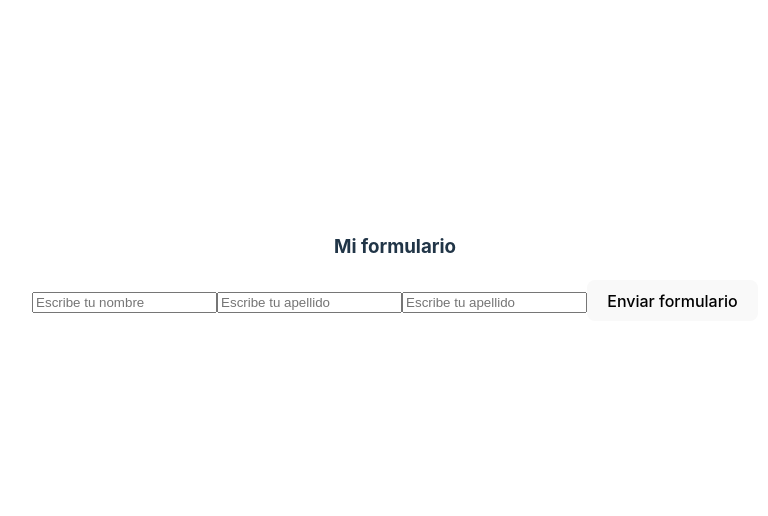
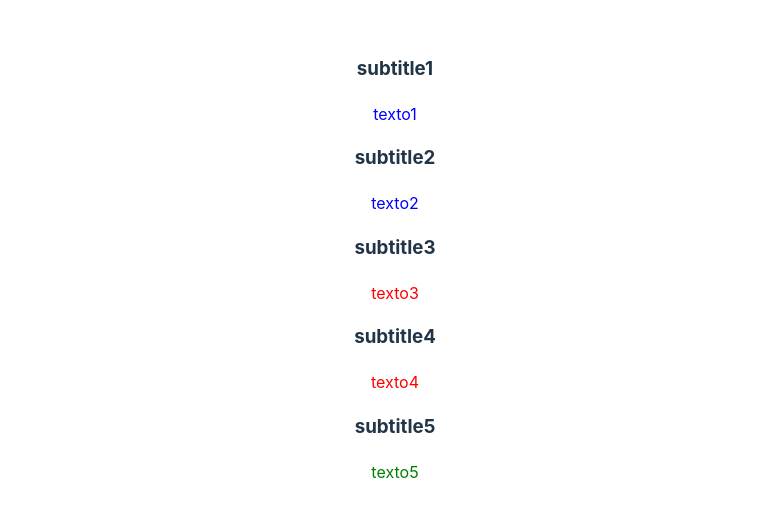
Before and after one commit to theowlcode/02-react-bases, a React (Vite) app: page / in a window 1280 px wide. Shown: the part 132-648 px from the top of the page, without its empty margins (245-1013 px from the left). Built offline with nearby package versions, Linux system fonts and the light colour scheme.

Commit message:
bases: listas de componentes

```diff
--- a/src/App.jsx
+++ b/src/App.jsx
@@ -1,12 +1,10 @@
 import "./App.css";
-import { Form } from "./components/form";
-import { FormV2 } from "./components/formV2";
+import { ItemList } from "./components/list/itemList";
 
 function App() {
   return (
     <div className="App">
-      {/* <Form /> */}
-      <FormV2 />
+      <ItemList />
     </div>
   );
 }
--- /dev/null
+++ b/src/components/list/item.jsx
@@ -0,0 +1,8 @@
+export const Item = ({ item }) => {
+  return (
+    <div>
+      <h3>{item.subtitle}</h3>
+      <p style={{ color: item.color }}>{item.text}</p>
+    </div>
+  );
+};
--- /dev/null
+++ b/src/components/list/itemList.jsx
@@ -0,0 +1,24 @@
+import { Item } from "./item";
+
+const items = [
+  { text: "texto1", subtitle: "subtitle1", color: "blue" },
+  { text: "texto2", subtitle: "subtitle2", color: "blue" },
+  { text: "texto3", subtitle: "subtitle3", color: "red" },
+  { text: "texto4", subtitle: "subtitle4", color: "red" },
+  { text: "texto5", subtitle: "subtitle5", color: "green" },
+];
+
+export const ItemList = () => {
+  // const a = items.map((item, index) => {
+  //   return index + "-" + item.text;
+  // });
+  // console.log(a);
+  return (
+    <div>
+      {items.map((item, indice) => {
+        console.log(item, indice);
+        return <Item item={item} key={indice} />;
+      })}
+    </div>
+  );
+};
```
